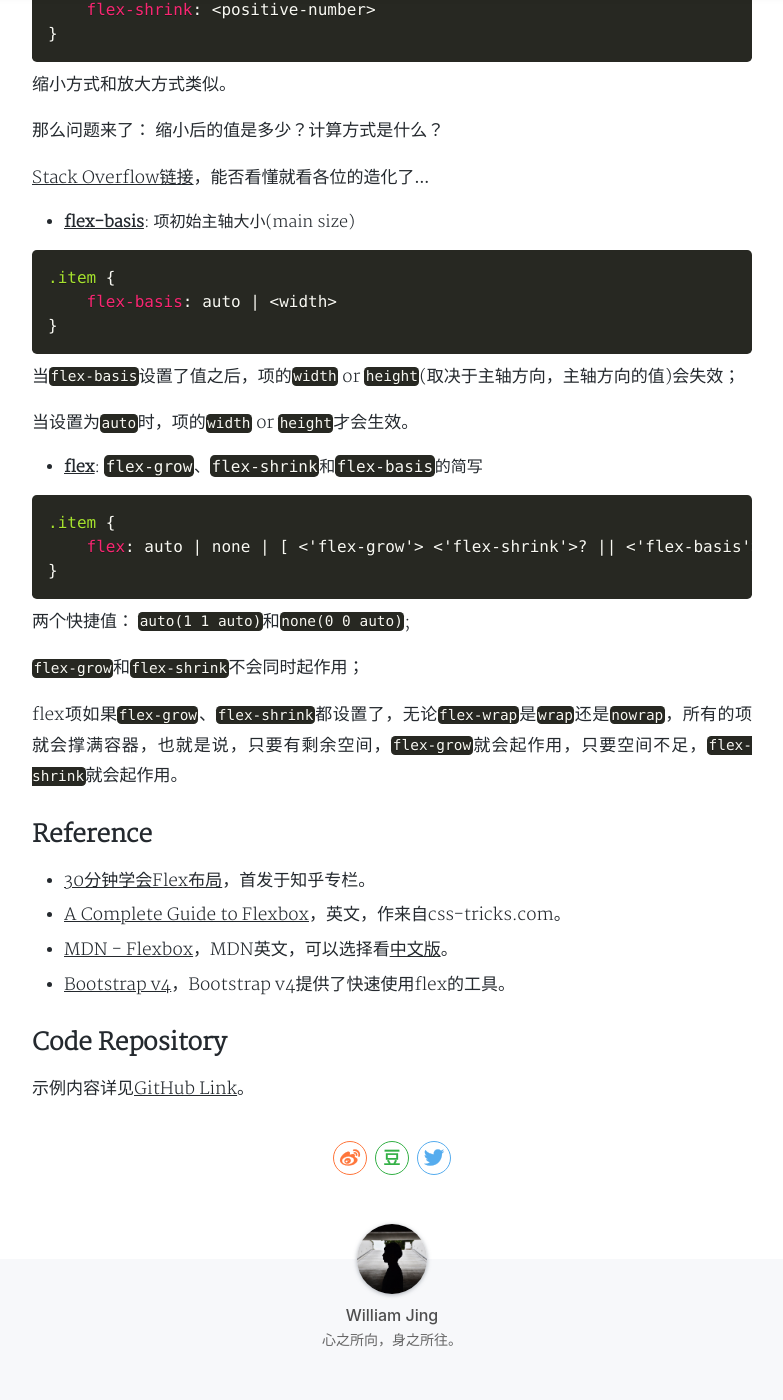
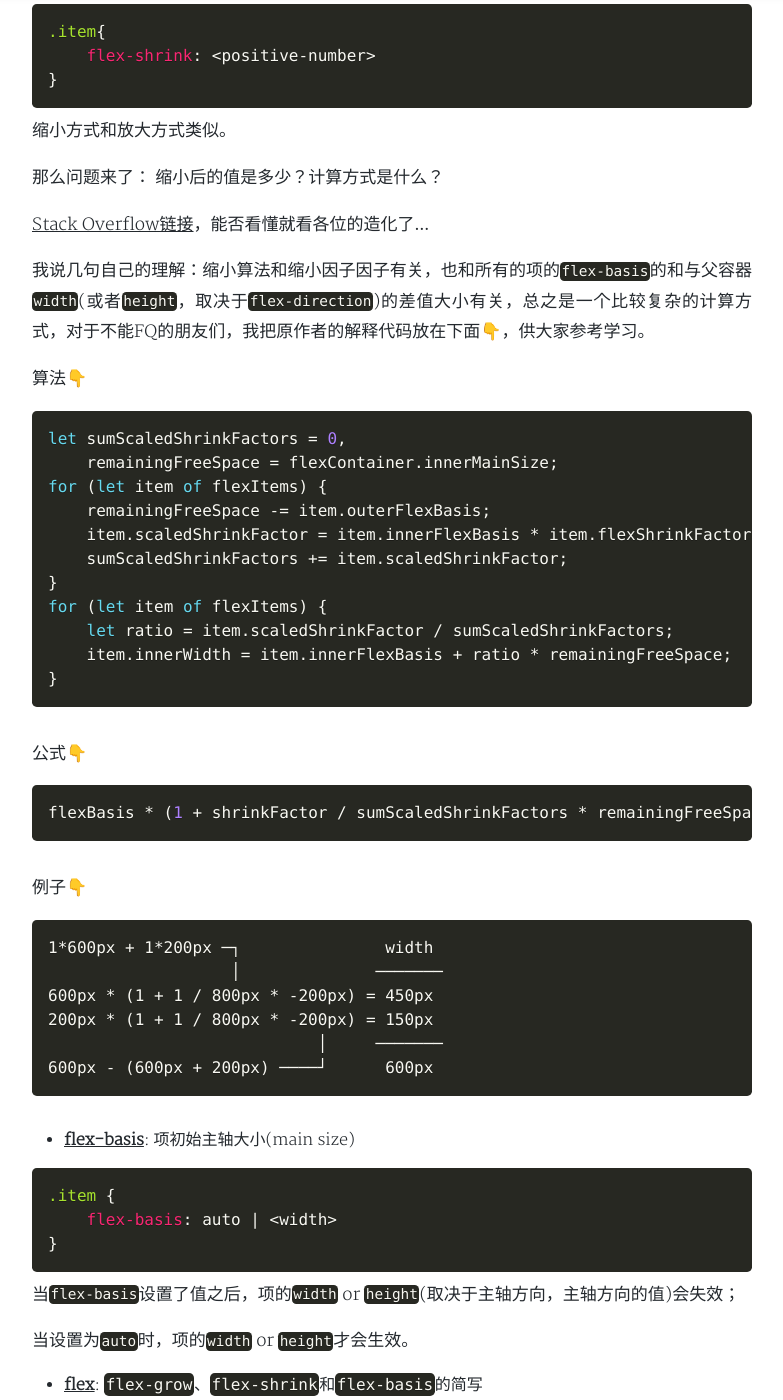
Before and after one commit to fattypiggy/fattypiggy.github.io, a Jekyll site: the page built from _posts/2018-08-19-flex-box-styles-in-css.md, in a window 1280 px wide and 1400 px high, scrolled down 3761 px. Shown: the whole window, without its empty margins (248-1031 px from the left). Built offline with Jekyll 4.4.1, drawn with Linux system fonts in a browser that asks for light colours; nearby versions of some CDN libraries; comment, search, counter and statistics services are not loaded; a style sheet for code colours, icons or effects is not loaded; some of the changed text lies outside the part shown.

Commit message:
update flexbox

````diff
--- a/_posts/2018-08-19-flex-box-styles-in-css.md
+++ b/_posts/2018-08-19-flex-box-styles-in-css.md
@@ -21,7 +21,9 @@ cover: article.jpg
 
 * 多列布局中所有子项高度相同，而不管子项实际内容
 
-对于以上问题，Flex box处理起来可谓是得心应手，而现在各浏览器对于flex box的支持也很好了，点击[Can I Use链接]查看是否支持，所以，使用flex box会帮助我们更快地解决问题，提升开发效率和可维护性。
+对于以上问题，Flex box处理起来可谓是得心应手，而现在各浏览器对于flex box的支持也很好了，点击[Can I Use链接](https://caniuse.com/#search=flex)查看是否支持，所以，使用flex box会帮助我们更快地解决问题，提升开发效率和可维护性。
+
+当然，flexbox并不是万能的，搭配position使用效果更佳！
 
 ## Basics and Terminology
 
@@ -146,6 +148,41 @@ cover: article.jpg
 
 [Stack Overflow链接](https://stackoverflow.com/questions/36550840/how-to-calculate-flex-shrink-when-flex-items-have-a-different-flex-basis)，能否看懂就看各位的造化了...
 
+我说几句自己的理解：缩小算法和缩小因子因子有关，也和所有的项的`flex-basis`的和与父容器`width`(或者`height`，取决于`flex-direction`)的差值大小有关，总之是一个比较复杂的计算方式，对于不能FQ的朋友们，我把原作者的解释代码放在下面👇，供大家参考学习。
+
+算法👇
+
+```javascript
+let sumScaledShrinkFactors = 0,
+    remainingFreeSpace = flexContainer.innerMainSize;
+for (let item of flexItems) {
+    remainingFreeSpace -= item.outerFlexBasis;
+    item.scaledShrinkFactor = item.innerFlexBasis * item.flexShrinkFactor;
+    sumScaledShrinkFactors += item.scaledShrinkFactor;
+}
+for (let item of flexItems) {
+    let ratio = item.scaledShrinkFactor / sumScaledShrinkFactors;
+    item.innerWidth = item.innerFlexBasis + ratio * remainingFreeSpace;
+}
+```
+
+公式👇
+
+```javascript
+flexBasis * (1 + shrinkFactor / sumScaledShrinkFactors * remainingFreeSpace)
+```
+
+例子👇
+
+```
+1*600px + 1*200px ─┐               width
+                   │              ───────
+600px * (1 + 1 / 800px * -200px) = 450px
+200px * (1 + 1 / 800px * -200px) = 150px
+                            │     ───────
+600px - (600px + 200px) ────┘      600px
+```
+
 * [**flex-basis**](https://developer.mozilla.org/en-US/docs/Web/CSS/flex-basis): 项初始主轴大小(main size)
 
 ```CSS
````
Also changed, not shown: other parts of _posts/2018-08-19-flex-box-styles-in-css.md (+1 -1 lines).
